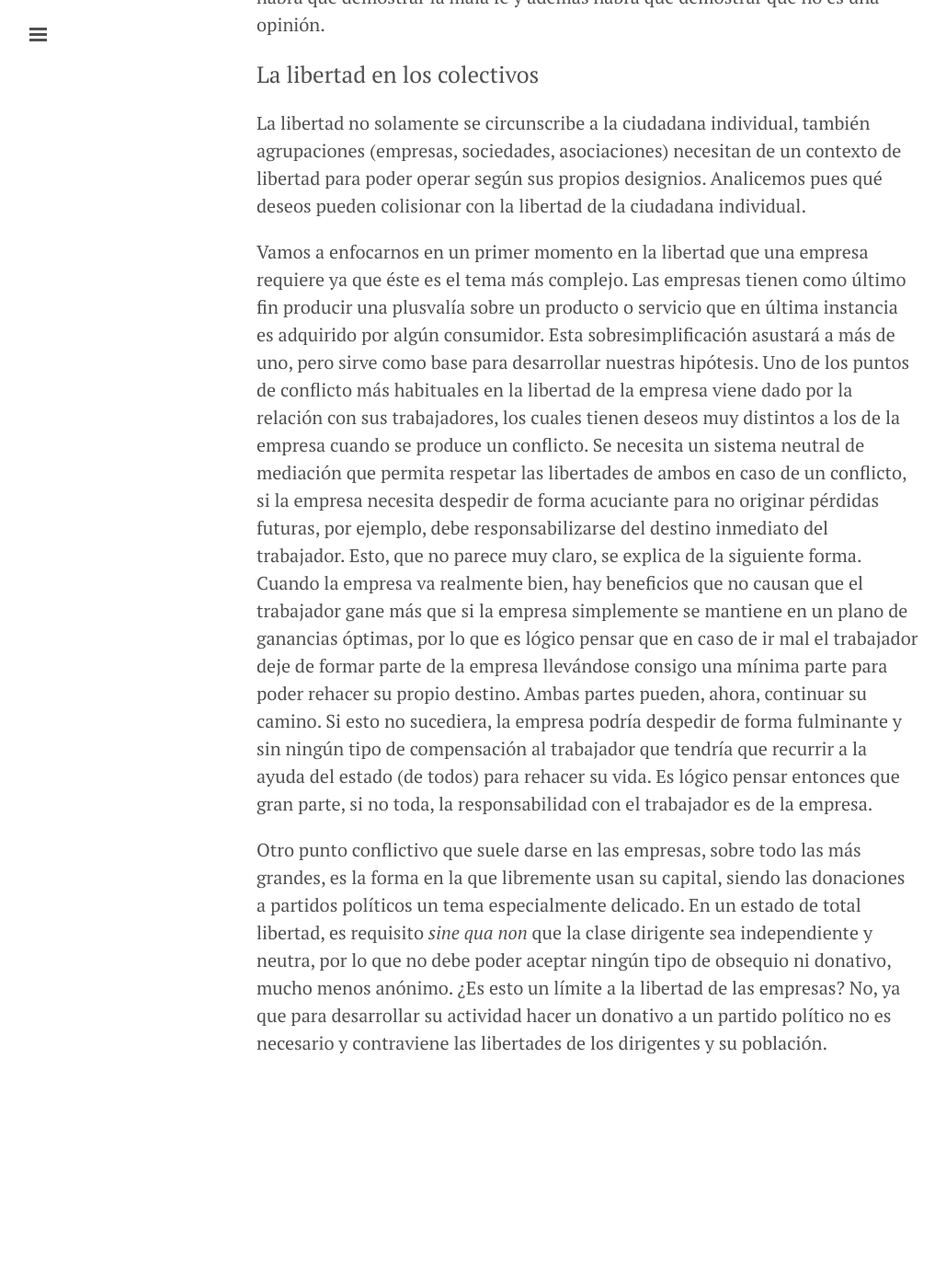
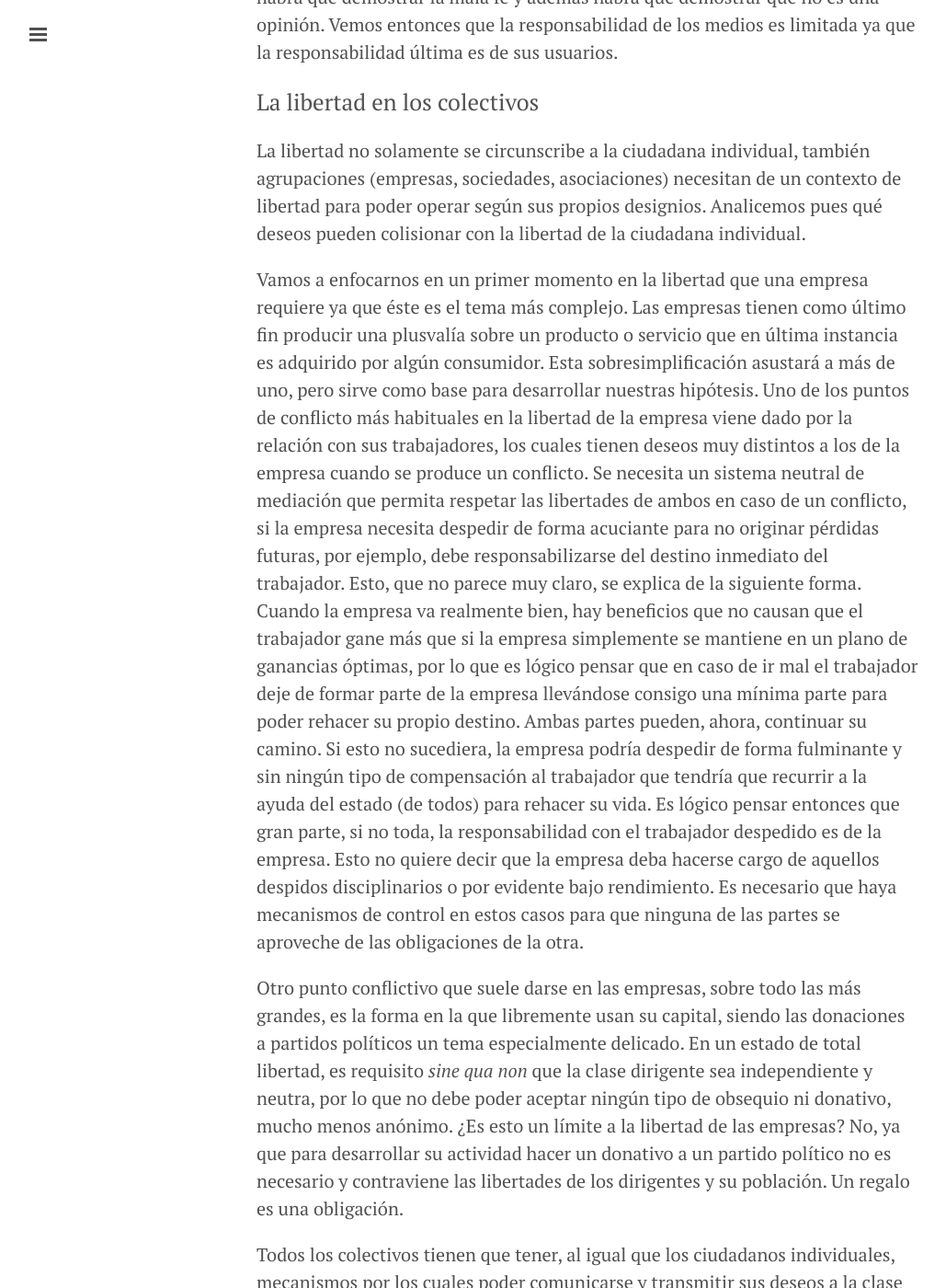
Before and after one commit to estadoperfecto/estadoperfecto.github.io, a Jekyll site: the page built from que_diferencia.html, in a window 1280 px wide and 1400 px high, scrolled down 2833 px. Shown: the whole window at 92% size, without its empty margins (1-1030 px from the left). Built offline with Jekyll 4.4.1, drawn with Linux system fonts in a browser that asks for light colours; before the commit the page ends 4062 px from its top, so only the background shows below that; some of the changed text lies outside the part shown.

Commit message:
Libertad

```diff
--- a/que_diferencia.html
+++ b/que_diferencia.html
@@ -81,7 +81,8 @@ title: "Qué diferencia a un estado de otro 'mejor'"
   color, pero maximizamos sus triunfos.</p>
   <p>Por estas razones no podemos exigir a un medio que sea honesto, solamente se lo podemos presuponer. En caso de
   difundir algún tipo de falsedad o injuria, habrá que demostrar la mala fe y además habrá que demostrar que no es una
-  opinión.</p>
+  opinión. Vemos entonces que la responsabilidad de los medios es limitada ya que la responsabilidad última es de
+  sus usuarios.</p>
     <p class="lead">La libertad en los colectivos</p>
   <p>
     La libertad no solamente se circunscribe a la ciudadana individual, también agrupaciones (empresas, sociedades,
@@ -102,12 +103,20 @@ title: "Qué diferencia a un estado de otro 'mejor'"
     destino. Ambas partes pueden, ahora, continuar su camino.
     Si esto no sucediera, la empresa podría despedir de forma fulminante y sin ningún tipo de compensación al trabajador
     que tendría que recurrir a la ayuda del estado (de todos) para rehacer su vida. Es lógico pensar entonces que gran
-    parte, si no toda, la responsabilidad con el trabajador es de la empresa.
+    parte, si no toda, la responsabilidad con el trabajador despedido es de la empresa. Esto no quiere decir que la
+    empresa deba hacerse cargo de aquellos despidos disciplinarios o por evidente bajo rendimiento. Es necesario que haya
+    mecanismos de control en estos casos para que ninguna de las partes se aproveche de las obligaciones de la otra.
   </p>
   <p>Otro punto conflictivo que suele darse en las empresas, sobre todo las más grandes, es la forma en la que libremente
   usan su capital, siendo las donaciones a partidos políticos un tema especialmente delicado. En un estado de total
   libertad, es requisito <i>sine qua non</i> que la clase dirigente sea independiente y neutra, por lo que no debe poder
   aceptar ningún tipo de obsequio ni donativo, mucho menos anónimo. ¿Es esto un límite a la libertad de las empresas? No,
   ya que para desarrollar su actividad hacer un donativo a un partido político no es necesario y contraviene las
-  libertades de los dirigentes y su población.</p>
+  libertades de los dirigentes y su población. Un regalo es una obligación.</p>
+  <p>Todos los colectivos tienen que tener, al igual que los ciudadanos individuales, mecanismos por los cuales poder
+  comunicarse y transmitir sus deseos a la clase dirigente. En muchos casos, habrá colectivos o empresas demasiado
+  poderosas como para no ser escuchadas al momento. Pero hemos de recordar que las ambiciones y deseos de los diferentes
+  colectivos y empresas no tienen porqué obedecer al bien común, que es el fin último del estado. Se hace necesario,
+  pues, un registro pormenorizado de con quién se reúnen los dirigentes para que la ciudadanía pueda comprender las
+  diferentes decisiones que toma la clase dirigente.</p>
 </div>
```
